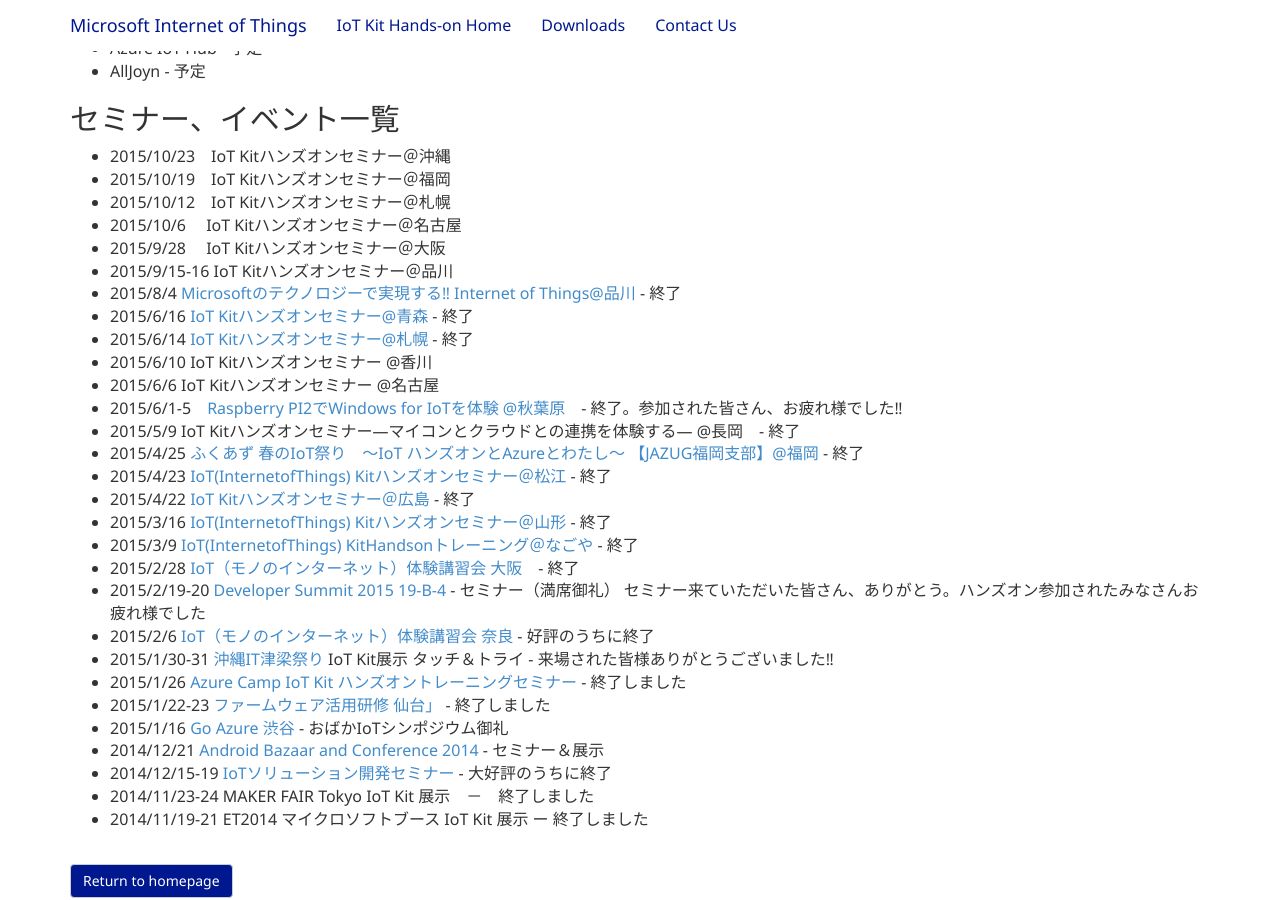
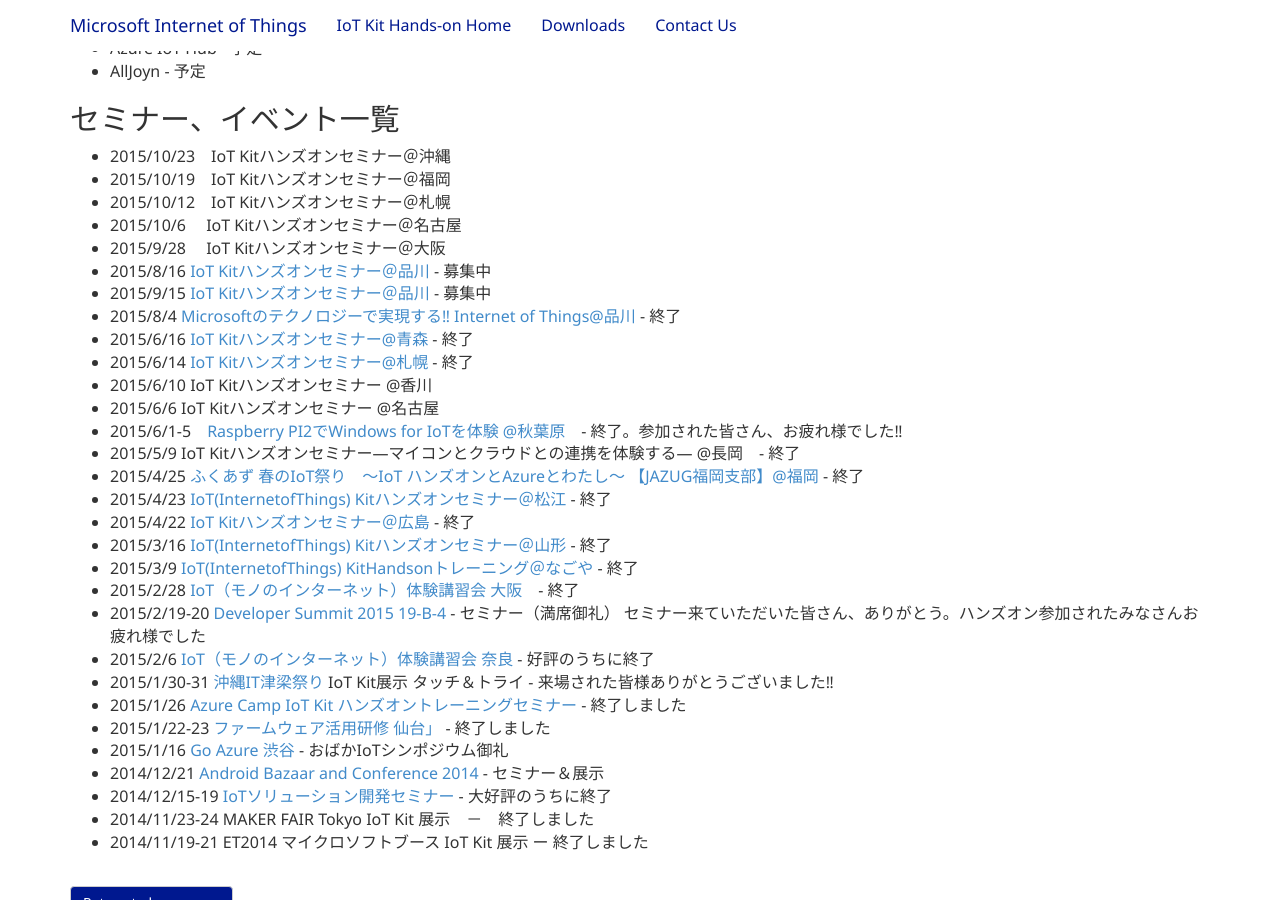
Before and after one commit to ms-iotkithol-jp/ms-iotkithol-jp.github.io, a Jekyll site: the page built from HowToLearn.md, in a window 1280 px wide and 900 px high, scrolled down 931 px. Built offline with Jekyll 4.4.1, drawn with Linux system fonts in a browser that asks for light colours.

Commit message:
SeminarUpdate

```diff
--- a/HowToLearn.md
+++ b/HowToLearn.md
@@ -37,7 +37,8 @@
 * 2015/10/12　IoT Kitハンズオンセミナー＠札幌
 * 2015/10/6　 IoT Kitハンズオンセミナー＠名古屋
 * 2015/9/28　 IoT Kitハンズオンセミナー＠大阪
-* 2015/9/15-16 IoT Kitハンズオンセミナー＠品川
+* 2015/8/16  [IoT Kitハンズオンセミナー＠品川](https://msevents.microsoft.com/CUI/EventDetail.aspx?EventID=1032655578&Culture=ja-JP&community=0)  - 募集中
+* 2015/9/15  [IoT Kitハンズオンセミナー＠品川](https://msevents.microsoft.com/CUI/EventDetail.aspx?EventID=1032655577&Culture=ja-JP&community=0) - 募集中
 * 2015/8/4   [Microsoftのテクノロジーで実現する‼ Internet of Things@品川](https://msevents.microsoft.com/CUI/EventDetail.aspx?EventID=1032643458&Culture=ja-JP&community=0) - 終了
 * 2015/6/16  [IoT Kitハンズオンセミナー@青森](https://sites.google.com/site/aomoriiot/H27/1) - 終了
 * 2015/6/14  [IoT Kitハンズオンセミナー@札幌](http://iot-algyan-do.connpass.com/event/15188/) - 終了
```
